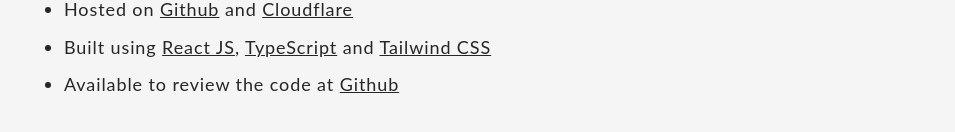
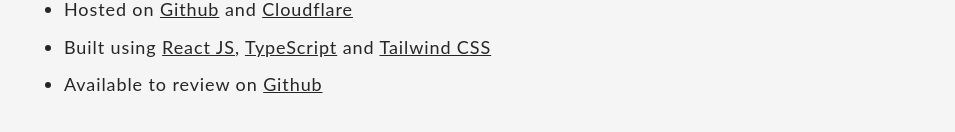
Before and after one commit to mattgrah-am/portfolio-v2, a React (Create React App) app: page /about in a window 1280 px wide. Shown: the part 1034-1166 px from the top of the page, without its empty margins (160-1115 px from the left). Built offline with nearby package versions, Linux system fonts and the light colour scheme.

Commit message:
add content

```diff
--- a/src/componets/About.tsx
+++ b/src/componets/About.tsx
@@ -137,7 +137,7 @@
           </a>
         </li>
         <li className="ml-8 mt-2">
-          Available to review the code at{" "}
+          Available to review on{" "}
           <a
             href="https://github.com/mattgrah-am/portfolio-v2"
             target="_blank"
```
